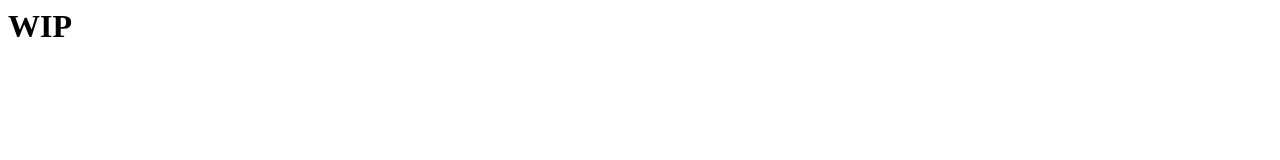
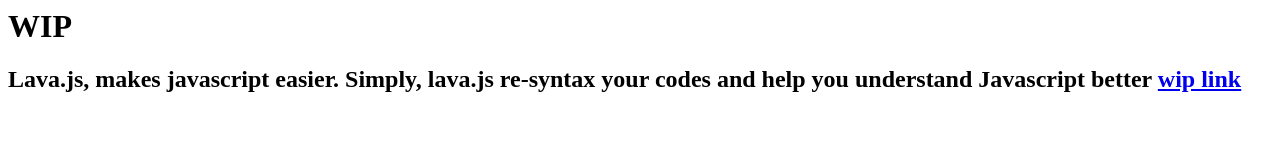
Before and after one commit to semihofc/lavajs, a plain HTML site: page index.html in a window 1280 px wide. Drawn offline with Linux system fonts and the light colour scheme.

Commit message:
Update index.html

```diff
--- a/index.html
+++ b/index.html
@@ -1,3 +1,6 @@
 <html> <head> <title>Lava.js | Made JS easier </title>
 </head>
-<body> <h1> WIP </h> </body> </html>
+<body> <h1> WIP </h>
+<h2> Lava.js, makes javascript easier. </h>
+Simply, lava.js re-syntax your codes and help you understand Javascript better
+<a href="github.com"> wip link</a> </body> </html>
```
